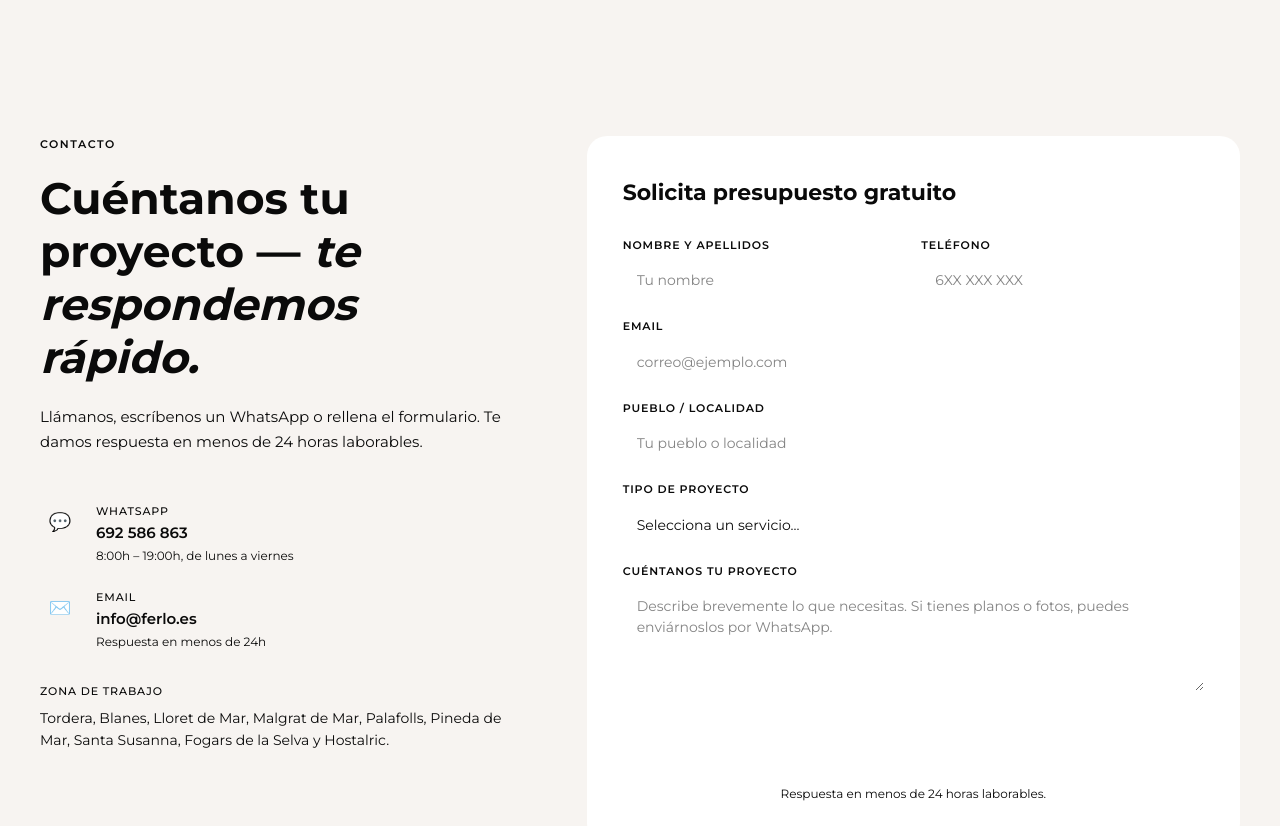
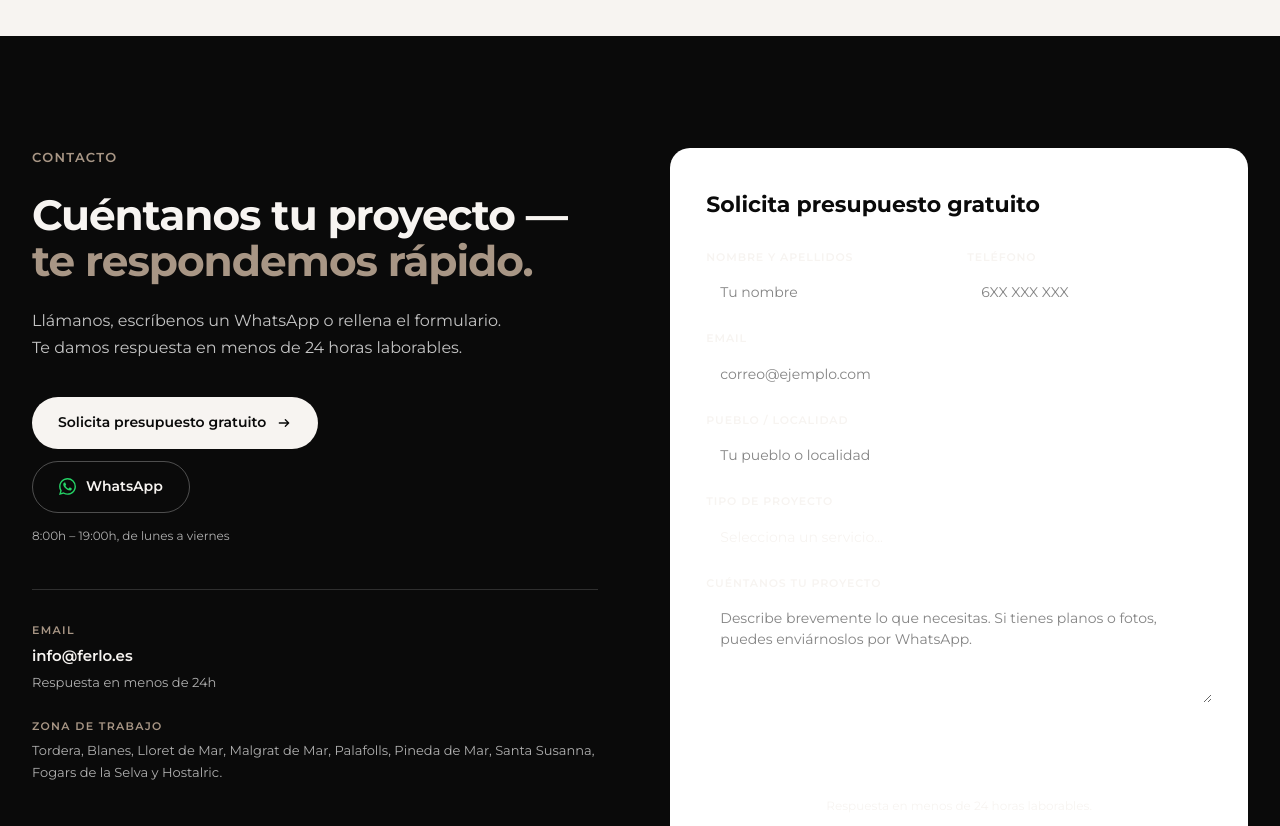
Before and after one commit to freesbe-ops/ferlo, a React (Vite) app: page /es in a window 1280 px wide. Shown: the part 5340-6166 px from the top of the page. Built offline with nearby package versions, Linux system fonts and the light colour scheme; a web font is replaced by a local one.

Commit message:
feat(design): C.6 FinalCTA Figma + formulari funcional + honeypot

```diff
--- a/src/App.tsx
+++ b/src/App.tsx
@@ -1,4 +1,4 @@
-import { useState, useEffect } from 'react'
+import { useState, useEffect, useRef } from 'react'
 import { useTranslation } from 'react-i18next'
 import Seo from './components/Seo'
 import { trackFormLead, trackWhatsAppClick } from './lib/tracking'
@@ -102,6 +102,7 @@ export default function App() {
   const navigate = useNavigate()
   const [formData, setFormData] = useState({ nom: '', telefon: '', email: '', poblacio: '', servei: '', missatge: '' })
   const [sent, setSent] = useState(false)
+  const honeypotRef = useRef<HTMLInputElement>(null)
 
   const urlLang = isLang(langParam) ? langParam : null
   const currentLang = urlLang ?? normalizeLang(i18n.language)
@@ -157,6 +158,9 @@ export default function App() {
 
   const handleSubmit = async (e: React.FormEvent) => {
     e.preventDefault()
+
+    // Honeypot: only bots fill a field no human can see.
+    if (honeypotRef.current?.value) return
 
     // 1) Track the lead immediately. The conversion must never depend on how
     //    fast (or whether) the external Google Apps Script endpoint answers.
@@ -647,53 +651,57 @@ export default function App() {
       `}</style>
 
       {/* CONTACT */}
-      <section id="contacte" style={{ backgroundColor: 'var(--color-cream)', padding: '100px 24px' }}>
-        <div style={{ maxWidth: 1200, margin: '0 auto' }}>
-          <div style={{ display: 'grid', gridTemplateColumns: '1fr 1.4fr', gap: 80, alignItems: 'start' }} className="contact-grid">
+      <section id="contacte" className="ct-section">
+        <div className="ct-container">
+          <div className="ct-grid">
+            {/* Left: copy + direct actions */}
+            <div className="ct-copy">
+              <span className="ct-eyebrow">{t('contacte.title')}</span>
+              <h2 className="ct-title" dangerouslySetInnerHTML={{ __html: t('contacte.heading') }} />
+              <p className="ct-lead">{t('contacte.description')}</p>
 
-            {/* Left */}
+              <div className="ct-actions">
+                <a href="tel:+34692586863" className="ct-btn ct-btn--primary">
+                  {t('contacte.form_title')}
+                  <svg width="16" height="16" viewBox="0 0 24 24" fill="none" stroke="currentColor" strokeWidth="2" strokeLinecap="round" strokeLinejoin="round" aria-hidden="true"><path d="M5 12h14M14 7l5 5-5 5" /></svg>
+                </a>
+                <a href={waContacte} target="_blank" rel="noopener noreferrer" className="ct-btn ct-btn--wa" onClick={() => trackWhatsApp('contacte')}>
+                  <svg width="17" height="17" viewBox="0 0 24 24" fill="#25D366" aria-hidden="true"><path d="M17.472 14.382c-.297-.149-1.758-.867-2.03-.967-.273-.099-.471-.148-.67.15-.197.297-.767.966-.94 1.164-.173.199-.347.223-.644.075-.297-.15-1.255-.463-2.39-1.475-.883-.788-1.48-1.761-1.653-2.059-.173-.297-.018-.458.13-.606.134-.133.298-.347.446-.52.149-.174.198-.298.298-.497.099-.198.05-.371-.025-.52-.075-.149-.669-1.612-.916-2.207-.242-.579-.487-.5-.669-.51-.173-.008-.371-.01-.57-.01-.198 0-.52.074-.792.372-.272.297-1.04 1.016-1.04 2.479 0 1.462 1.065 2.875 1.213 3.074.149.198 2.096 3.2 5.077 4.487.709.306 1.262.489 1.694.625.712.227 1.36.195 1.871.118.571-.085 1.758-.719 2.006-1.413.248-.694.248-1.289.173-1.413-.074-.124-.272-.198-.57-.347m-5.421 7.403h-.004a9.87 9.87 0 01-5.031-1.378l-.361-.214-3.741.982.998-3.648-.235-.374a9.86 9.86 0 01-1.51-5.26c.001-5.45 4.436-9.884 9.888-9.884 2.64 0 5.122 1.03 6.988 2.898a9.825 9.825 0 012.893 6.994c-.003 5.45-4.437 9.884-9.885 9.884m8.413-18.297A11.815 11.815 0 0012.05 0C5.495 0 .16 5.335.157 11.892c0 2.096.547 4.142 1.588 5.945L.057 24l6.305-1.654a11.882 11.882 0 005.683 1.448h.005c6.554 0 11.89-5.335 11.893-11.893a11.821 11.821 0 00-3.48-8.413z"/></svg>
+                  {t('contacte.whatsapp_label')}
+                </a>
+                <span className="ct-hint">{t('contacte.whatsapp_sub')}</span>
+              </div>
+
+              <div className="ct-meta">
                 <div>
-              <div style={{ fontSize: 11, fontWeight: 600, letterSpacing: '0.14em', color: 'var(--color-muted)', textTransform: 'uppercase', marginBottom: 20 }}>{t('contacte.title')}</div>
-              <h2 style={{ fontFamily: "'Montserrat', sans-serif", fontSize: 'clamp(28px, 3.5vw, 44px)', fontWeight: 700, lineHeight: 1.2, color: 'var(--color-ink)', marginBottom: 20 }} dangerouslySetInnerHTML={{ __html: t('contacte.heading') }} />
-              <p style={{ fontSize: 15, color: 'var(--color-muted)', lineHeight: 1.7, marginBottom: 48 }}>
-                {t('contacte.description')}
-              </p>
-
-              <div style={{ display: 'flex', flexDirection: 'column', gap: 24 }}>
-                {[
-                  { icon: '💬', label: t('contacte.whatsapp_label'), val: '692 586 863', sub: t('contacte.whatsapp_sub'), href: waContacte },
-                  { icon: '✉️', label: t('contacte.email_label'), val: 'info@ferlo.es', sub: t('contacte.email_sub'), href: 'mailto:info@ferlo.es' },
-                ].map(c => (
-                  <a key={c.label} href={c.href} style={{ textDecoration: 'none', display: 'flex', gap: 16, alignItems: 'flex-start' }} onClick={() => { if (c.label === 'WhatsApp') trackWhatsApp('contacte') }}>
-                    <div style={{ width: 40, height: 40, borderRadius: 10, backgroundColor: 'var(--color-border)', display: 'flex', alignItems: 'center', justifyContent: 'center', fontSize: 18, flexShrink: 0 }}>{c.icon}</div>
+                  <div className="ct-meta-label">{t('contacte.email_label')}</div>
+                  <a className="ct-meta-value" href="mailto:info@ferlo.es">info@ferlo.es</a>
+                  <div className="ct-meta-sub">{t('contacte.email_sub')}</div>
+                </div>
                 <div>
-                      <div style={{ fontSize: 11, color: 'var(--color-muted)', fontWeight: 500, textTransform: 'uppercase', letterSpacing: '0.08em', marginBottom: 3 }}>{c.label}</div>
-                      <div style={{ fontSize: 15, fontWeight: 600, color: 'var(--color-ink)', marginBottom: 2 }}>{c.val}</div>
-                      <div style={{ fontSize: 12, color: 'var(--color-muted)' }}>{c.sub}</div>
-                    </div>
-                  </a>
-                ))}
-
-                <div style={{ marginTop: 8 }}>
-                  <div style={{ fontSize: 11, color: 'var(--color-muted)', fontWeight: 500, textTransform: 'uppercase', letterSpacing: '0.08em', marginBottom: 8 }}>{t('contacte.cobertura')}</div>
-                  <div style={{ fontSize: 14, color: 'var(--color-muted)', lineHeight: 1.6 }}>{t('contacte.cobertura_text')}</div>
+                  <div className="ct-meta-label">{t('contacte.cobertura')}</div>
+                  <div className="ct-meta-sub">{t('contacte.cobertura_text')}</div>
                 </div>
               </div>
             </div>
 
-            {/* Form */}
-            <div style={{ backgroundColor: '#FFFFFF', borderRadius: 20, padding: '40px 36px', border: '1px solid var(--color-border)' }}>
+            {/* Right: form card */}
+            <div className="ct-card">
               {sent ? (
-                <div style={{ textAlign: 'center', padding: '40px 0' }}>
-                  <div style={{ fontSize: 48, marginBottom: 16 }}>✅</div>
-                  <h3 style={{ fontFamily: "'Montserrat', sans-serif", fontSize: 26, fontWeight: 700, color: 'var(--color-ink)', marginBottom: 12 }}>{t('contacte.form_sent_title')}</h3>
-                  <p style={{ fontSize: 15, color: 'var(--color-muted)' }}>{t('contacte.form_sent_text')}</p>
+                <div className="ct-sent">
+                  <div className="ct-sent-icon">✅</div>
+                  <h3 className="ct-sent-title">{t('contacte.form_sent_title')}</h3>
+                  <p className="ct-sent-text">{t('contacte.form_sent_text')}</p>
                 </div>
               ) : (
                 <form onSubmit={handleSubmit}>
+                  <div className="ct-hp" aria-hidden="true">
+                    <label htmlFor="ct-website">No rellenar</label>
+                    <input ref={honeypotRef} id="ct-website" name="website" type="text" tabIndex={-1} autoComplete="off" />
+                  </div>
                   <h3 style={{ fontFamily: "'Montserrat', sans-serif", fontSize: 22, fontWeight: 700, color: 'var(--color-ink)', marginBottom: 28 }}>{t('contacte.form_title')}</h3>
 
-                  <div style={{ display: 'grid', gridTemplateColumns: '1fr 1fr', gap: 16, marginBottom: 16 }}>
+                  <div className="ct-field-row" style={{ display: 'grid', gridTemplateColumns: '1fr 1fr', gap: 16, marginBottom: 16 }}>
                 <div>
                   <label style={{ display: 'block', fontSize: 11, fontWeight: 600, letterSpacing: '0.08em', color: 'var(--color-muted)', textTransform: 'uppercase', marginBottom: 6 }}>{t('contacte.form_nom')}</label>
                   <input value={formData.nom} onChange={e => setFormData({ ...formData, nom: e.target.value })} placeholder={t('contacte.form_nom_placeholder')} required
@@ -766,8 +774,47 @@ export default function App() {
       </section>
 
       <style>{`
-        .contact-grid { grid-template-columns: 1fr 1.4fr; }
-        @media (max-width: 900px) { .contact-grid { grid-template-columns: 1fr !important; } }
+        .ct-section { --ct-accent: var(--color-primary-light); padding: 112px 0; background: var(--color-ink); color: var(--color-cream); }
+        .ct-container { width: min(1248px, calc(100% - 64px)); margin: 0 auto; }
+        .ct-grid { display: grid; grid-template-columns: 1fr 1.02fr; gap: 72px; align-items: start; }
+        .ct-eyebrow { display: block; margin-bottom: 26px; color: var(--ct-accent); font-size: 13px; font-weight: 600; letter-spacing: 0.1em; text-transform: uppercase; }
+        .ct-title { margin: 0; font-family: 'Montserrat', sans-serif; font-size: clamp(34px, 3.3vw, 48px); font-weight: 700; line-height: 1.08; letter-spacing: -0.025em; color: var(--color-cream); }
+        .ct-title em { font-style: normal; color: var(--ct-accent); }
+        .ct-lead { margin: 22px 0 0; max-width: 46ch; color: rgba(255, 255, 255, 0.76); font-size: 16px; line-height: 1.7; }
+        .ct-actions { display: flex; flex-direction: column; align-items: flex-start; gap: 12px; margin-top: 36px; }
+        .ct-btn { min-height: 52px; padding: 0 26px; display: inline-flex; align-items: center; justify-content: center; gap: 10px; border-radius: 999px; font-size: 14px; font-weight: 600; text-decoration: none; transition: transform 0.2s, background 0.2s, border-color 0.2s; }
+        .ct-btn:hover { transform: translateY(-1px); }
+        .ct-btn--primary { background: var(--color-cream); color: var(--color-ink); }
+        .ct-btn--primary:hover { background: #ffffff; }
+        .ct-btn--wa { border: 1px solid rgba(255, 255, 255, 0.28); color: var(--color-cream); }
+        .ct-btn--wa:hover { border-color: rgba(255, 255, 255, 0.6); }
+        .ct-hint { margin-top: 2px; color: rgba(255, 255, 255, 0.68); font-size: 12px; }
+        .ct-meta { display: grid; gap: 24px; margin-top: 44px; padding-top: 32px; border-top: 1px solid rgba(255, 255, 255, 0.15); }
+        .ct-meta-label { margin-bottom: 6px; color: var(--ct-accent); font-size: 11px; font-weight: 600; letter-spacing: 0.12em; text-transform: uppercase; }
+        .ct-meta-value { display: inline-block; color: var(--color-cream); font-size: 15px; font-weight: 600; text-decoration: none; }
+        .ct-meta-value:hover { color: var(--ct-accent); }
+        .ct-meta-sub { margin-top: 4px; color: rgba(255, 255, 255, 0.68); font-size: 13px; line-height: 1.65; }
+        .ct-card { padding: 40px 36px; border: 1px solid var(--color-border); border-radius: 20px; background: #ffffff; }
+        .ct-sent { padding: 40px 0; text-align: center; }
+        .ct-sent-icon { margin-bottom: 16px; font-size: 48px; }
+        .ct-sent-title { margin: 0 0 12px; font-family: 'Montserrat', sans-serif; font-size: 26px; font-weight: 700; color: var(--color-ink); }
+        .ct-sent-text { font-size: 15px; color: var(--color-muted); }
+        .ct-hp { position: absolute; left: -9999px; width: 1px; height: 1px; overflow: hidden; }
+        @media (max-width: 1024px) {
+          .ct-section { padding: 96px 0; }
+          .ct-grid { grid-template-columns: 1fr; gap: 48px; }
+        }
+        @media (max-width: 640px) {
+          .ct-section { padding: 72px 0; }
+          .ct-container { width: calc(100% - 40px); }
+          .ct-title { font-size: 30px; }
+          .ct-btn { width: 100%; }
+          .ct-meta { margin-top: 32px; padding-top: 26px; }
+          .ct-card { padding: 28px 22px; border-radius: 16px; }
+        }
+        @media (max-width: 520px) {
+          .ct-field-row { grid-template-columns: 1fr !important; }
+        }
       `}</style>
 
       {/* FOOTER - Floating pill style */}
```
Lines whose indentation alone changed are shown as unchanged.
